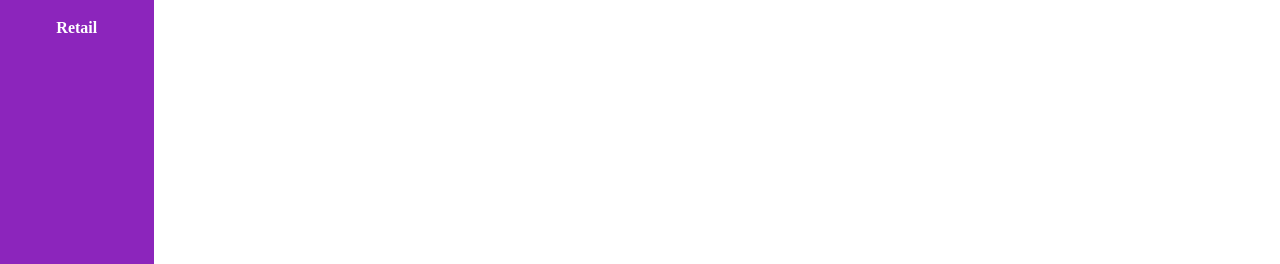
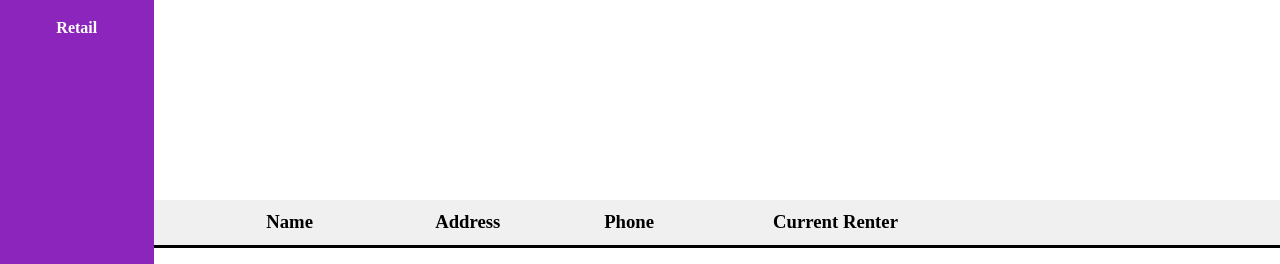
Before and after one commit to mitchhenline/bleeze, a Flask app: template templates/renters.html in a window 1280 px wide. Shown: the part 552-816 px from the top of the page. Run offline with Flask 3, Linux system fonts and the light colour scheme; the template is opened without the code that fills it, so the values that code supplies are empty.

Commit message:
contacts page work

```diff
--- a/static/styles.css
+++ b/static/styles.css
@@ -138,17 +138,7 @@
 
 
 .sidebar a.sidebar-menu-item:hover {
-    background-color: #333; /* Add a background color on hover */
-}
-
-#renter-list-div {
-    position: fixed;
-    flex: 4;
-    right: 0;
-    bottom: 0;
-    width: 80%;
-    max-height: 96%;
-    overflow: auto;
+    background-color: #333;
 }
 
 
@@ -163,7 +153,74 @@
 }
 
 /*//////////////////////////////////////////////////////*/
-/*////////////////// UNIT LIST DIV /////////////////////*/
+/*////////////////// VIEW RENTER PAGE ///////////////////*/
+/*//////////////////////////////////////////////////////*/
+
+#renter-list-div {
+    position: fixed;
+    flex: 4;
+    right: 0;
+    bottom: 0;
+    width: 88%;
+    max-height: 96%;
+    overflow: auto;
+}
+
+#renter-list-div a {
+    color: #8c25bc;
+    text-decoration: none;
+}
+
+.renter-item {
+    display: flex;
+    align-items: center;
+    padding: 2%;
+}
+
+.renter-item a {
+    text-decoration: none;
+}
+
+.renter-item p {
+    flex: 1;
+    text-align: center;
+    margin: 0;
+}
+.renter-item.even {
+    background-color: #f0f0f0;
+}
+
+.renter-item.odd {
+    background-color: white;
+}
+
+#renter-item-c1 {
+    position: absolute;
+    left: 10%;
+}
+#renter-item-c2 {
+    position: absolute;
+    left: 25%;
+}
+#renter-item-c3 {
+    position: absolute;
+    left: 40%;
+}
+#renter-item-c4 {
+    position: absolute;
+    left: 55%;
+}
+
+#renter-item-header {
+    position: sticky;
+    top: 0;
+    z-index: 100;
+    border-bottom-color: #ac42de;
+    border-bottom: solid;
+}
+
+/*//////////////////////////////////////////////////////*/
+/*////////////////// VIEW STORE PAGE ///////////////////*/
 /*//////////////////////////////////////////////////////*/
 
 #unit_list_div {
@@ -206,24 +263,31 @@
 
 #unit-item-c1 {
     position: absolute;
-    left: 11%;
+    left: 10%;
 }
 #unit-item-c2 {
     position: absolute;
-    left: 30%;
+    left: 25%;
 }
 #unit-item-c3 {
     position: absolute;
-    left: 50%;
+    left: 40%;
 }
 #unit-item-c4 {
     position: absolute;
-    left: 71%;
+    left: 55%;
 }
+#unit-item-c5 {
+    position: absolute;
+    left: 70%;
+}
+
 #unit-item-header {
     position: sticky;
     top: 0;
     z-index: 100;
+    border-bottom-color: #ac42de;
+    border-bottom: solid;
 }
 
 /* ///////////////////////////////////END OF PAGE//////////////////////////////////////// */
--- a/templates/renters.html
+++ b/templates/renters.html
@@ -43,14 +43,22 @@
                 <h4>Retail</h4>
             </div>
         </a>
-
-
     </div>
 
     <div id="renter-list-div">
+        <div class="renter-item even" id="renter-item-header">
+            <h3 id = "renter-item-c1">Name</h3>
+            <h3 id = "renter-item-c2">Address</h3>
+            <h3 id = "renter-item-c3">Phone</h3>
+            <h3 id = "renter-item-c4">Current Renter</h3>
+        </div>
         {% for renter in renters %}
-            <a href="/{{ store.id }}/renters/{{ renter.id }}"><h3>{{ renter.first_name }} {{ renter.last_name }}</h3></a>
-
+        <div class="renter-item {% if loop.index is divisibleby(2) %}even{% else %}odd{% endif %}">
+            <p id = "renter-item-c1"><a href="/{{ store.id }}/renters/{{ renter.id }}">{{ renter.first_name }} {{ renter.last_name }}</a></p>
+            <p id = "renter-item-c2">{{ renter.city }}</p>
+            <p id = "renter-item-c3">{{ renter.phone_number }}</p>
+            <p id = "renter-item-c4">Current Renter?</p>
+        </div>
         {% endfor %}
     </div>
 
```
Also changed, not shown: seed_db.py (+30 -30 lines), templates/store.html (+9 -9 lines).
